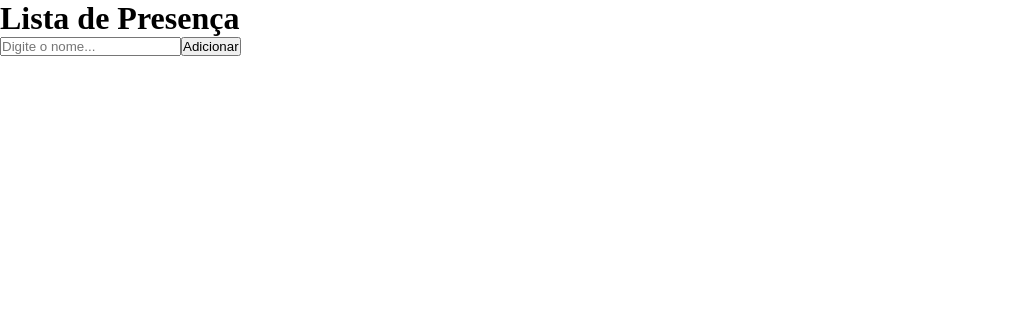
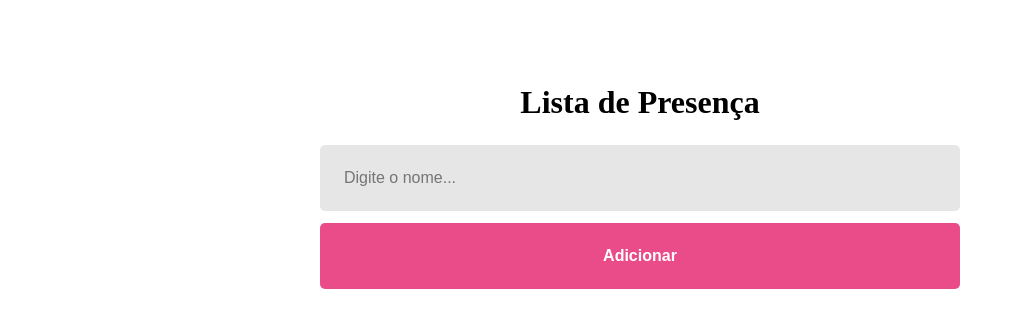
Before and after one commit to joaofaveri/especializar-react-rocketseat, a React (Vite) app: page / in a window 1280 px wide. Shown: the top 328 px of the page, without its empty margins (0-1023 px from the left). Built offline with nearby package versions, Linux system fonts and the light colour scheme.

Commit message:
chore: page style

```diff
--- a/src/pages/Home/index.jsx
+++ b/src/pages/Home/index.jsx
@@ -2,10 +2,10 @@
 
 export function Home() {
   return (
-    <>
+    <div className='container'>
       <h1>Lista de Presença</h1>
       <input type="text" placeholder="Digite o nome..." />
       <button type="button">Adicionar</button>
-    </>
+    </div>
   )
 }
--- a/src/pages/Home/styles.css
+++ b/src/pages/Home/styles.css
@@ -0,0 +1,36 @@
+.container {
+  display: flex;
+  align-items: center;
+  flex-direction: column;
+}
+
+.container h1 {
+  margin: 84px 0 24px;
+}
+
+.container input {
+  width: 50%;
+  padding: 24px;
+  background: #E6E6E6;
+  border-radius: 5px;
+  border: none;
+  font-size: 16px;
+}
+
+.container button {
+  width: 50%;
+  padding: 24px;
+  font-weight: 700;
+  background: #EA4C89;
+  color: #FFFFFF;
+  border-radius: 5px;
+  margin: 12px 0 84px;
+  border: none;
+  cursor: pointer;
+  transition: filter 0.2s;
+  font-size: 16px;
+}
+
+.container button:hover {
+  filter: brightness(0.8);
+}
```
